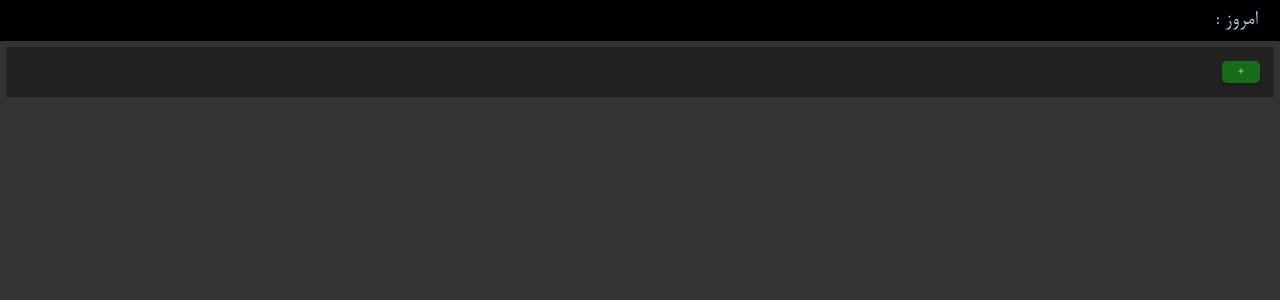
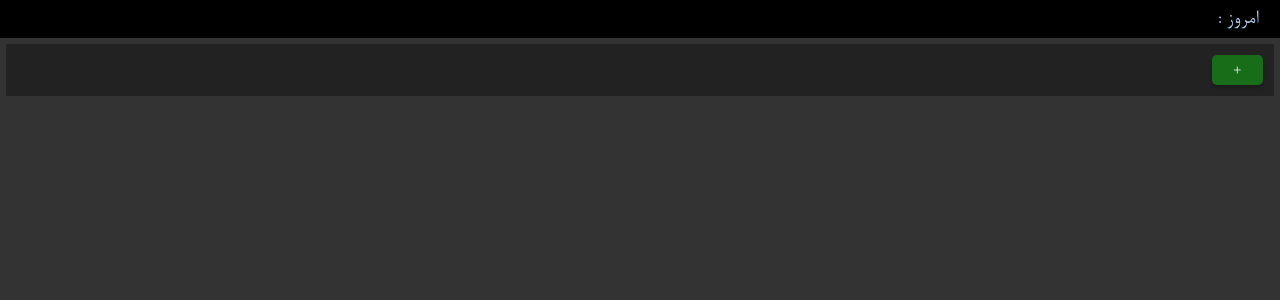
Before and after one commit to jeot/thisweek, a React (Vite) app: page / in a window 1280 px wide. Shown: the top 300 px of the page. Built offline with nearby package versions, Linux system fonts and the light colour scheme.

Commit message:
fix some issues with styles

```diff
--- a/src/components/Goals.css
+++ b/src/components/Goals.css
@@ -19,7 +19,7 @@ button, input {
   border-radius: 5px;
   border: 2px solid transparent;
   /* border: 2px solid; */
-  font-size: 1em;
+  font-size: 1.2em;
   font-family: inherit;
   color: #f6f6f6;
   background-color: #4f4f4f88;
--- a/src/components/Header.css
+++ b/src/components/Header.css
@@ -5,5 +5,5 @@
   color: #abcded;
   background-color: #000000;
   padding: 0.4em 1em;
-  font-size: 1.4em;
+  font-size: 1.2em;
 }
--- a/src/components/Week.css
+++ b/src/components/Week.css
@@ -1,6 +1,6 @@
 .week-container {
   margin: 6px;
-  padding: 1vh;
+  padding: 5px;
   display: flex;
   flex-direction: column;
   justify-content: center;
@@ -8,7 +8,7 @@
 }
 
 .week-title {
-  font-size: 4vw;
+  font-size: 1.5em
   /* color: #4400bb; */
   /* background-color: #4400bb; */
 }
--- a/src/styles.css
+++ b/src/styles.css
@@ -9,11 +9,14 @@ body {
   /* display: block; */
   margin: 0px;
   padding: 0px;
+  min-width: 250px;
+  min-height: 250px;
 }
 
 :root {
   font-family: "B Nazanin", Helvetica, Arial, sans-serif;
-  font-size: 2vh;
+  font-size: 18px;
+  /* font-size: max(2vw, 18px); */
   /* line-height: 20px; */
   /* font-weight: 400; */
 
```
